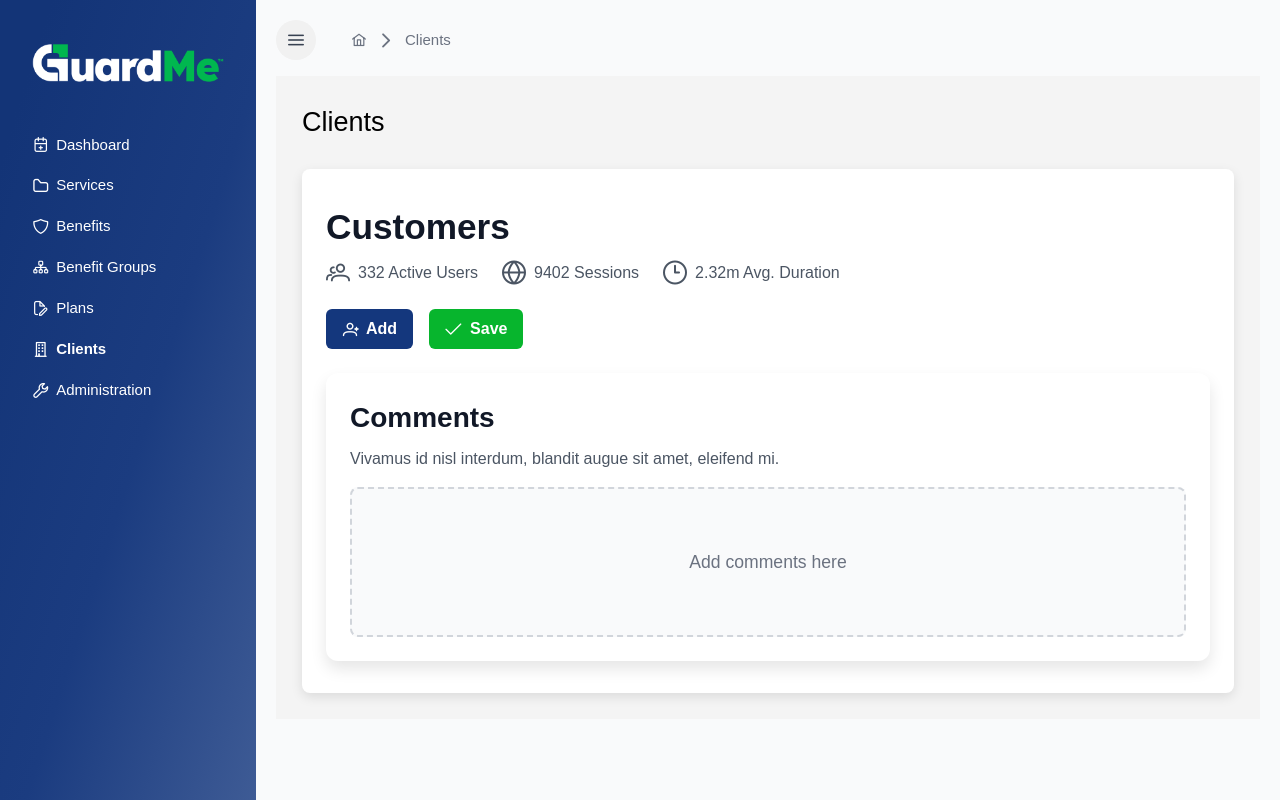
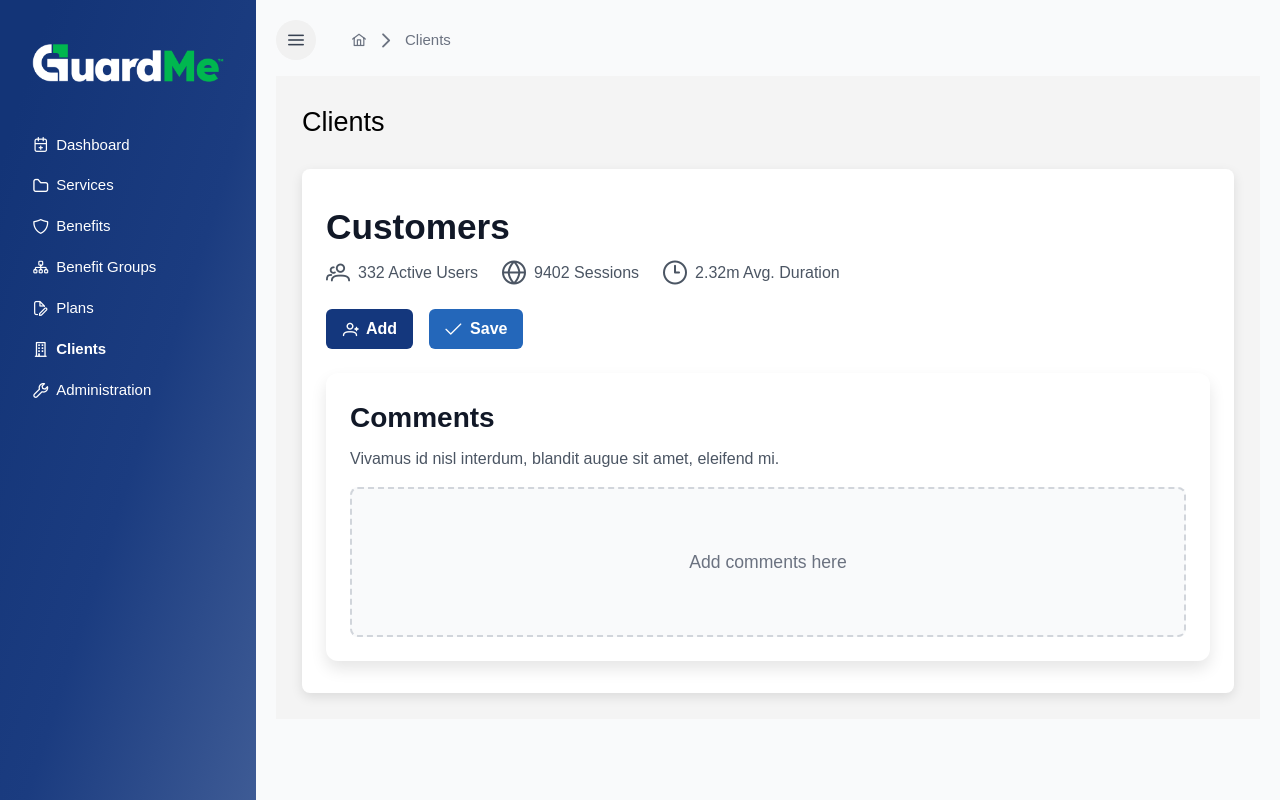
Before and after one commit to Kodos1122/247SideProject, a Vue app: page /clients in a window 1280 px wide. Built offline with nearby package versions, Linux system fonts and the light colour scheme.

Commit message:
Enhanced UI

```diff
--- a/src/modules/clients/Clients.vue
+++ b/src/modules/clients/Clients.vue
@@ -125,13 +125,13 @@ const mainTab = computed(() => mainStore.mainTab);
 }
 .action-button-primary {
     padding: 8px 16px;
-    background-color: #07b52d;
+    background-color: #2467ba;
     color: var(--surface-0);
     font-weight: bold;
     transition: background-color 0.2s ease;
 }
 .action-button-primary:hover {
-    background-color: #045f13;
+    background-color: #22c55e;
 }
 
 .card {
```
